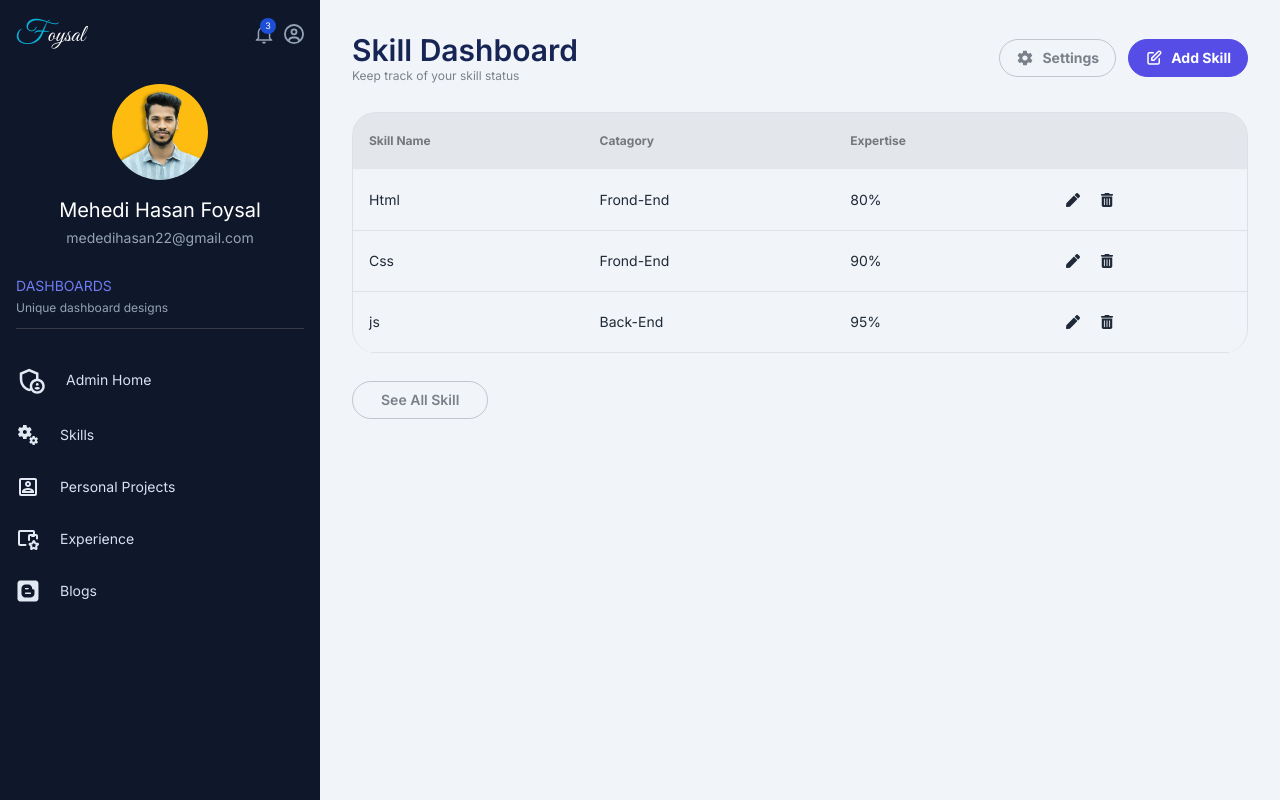
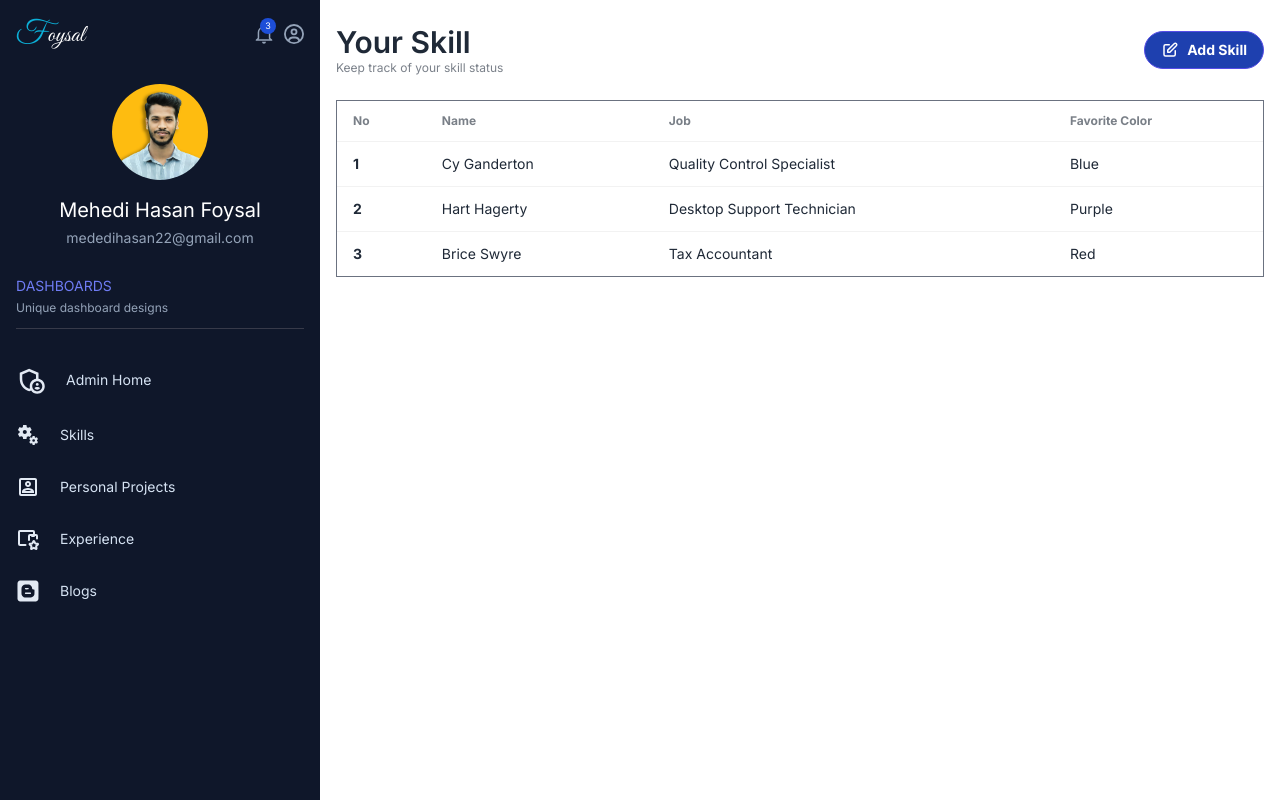
Before and after one commit to mehedihasan8/portfolio-web-site-dashboard, a React (Vite) app: page /skill in a window 1280 px wide. Built offline with nearby package versions, Linux system fonts and the light colour scheme.

Commit message:
add skill page

```diff
--- a/src/pages/project/AddProject.jsx
+++ b/src/pages/project/AddProject.jsx
@@ -4,10 +4,12 @@ import { FaGithub, FaLink } from "react-icons/fa6";
 import { HiSquare3Stack3D } from "react-icons/hi2";
 import { MdTitle } from "react-icons/md";
 import { PiChatCenteredText } from "react-icons/pi";
+import GetAllProject from "./GetAllProject";
 
 const AddProject = () => {
   //   const [loading, serLoading] = useState(false);
   const [technology, setTechnology] = useState([]);
+  const [isVisible, setIsVisible] = useState(true);
 
   const [techInput, setTechInput] = useState("");
 
@@ -25,9 +27,31 @@ const AddProject = () => {
 
   return (
     <div className="px-6 py-8">
-      <h1 className="text-center text-2xl font-semibold pt-4 pb-10">
-        Add Your Project
+      <div className="flex justify-between items-center pb-8">
+        <div className="flex items-center gap-3">
+          <h1
+            onClick={() => setIsVisible(true)}
+            className={`${
+              isVisible ? "underline text-white" : ""
+            } text-xl transition-all cursor-pointer`}
+          >
+            Create Project
           </h1>
+          <h1
+            onClick={() => setIsVisible(false)}
+            className={`${
+              isVisible ? "" : "underline text-white"
+            } text-xl transition-all cursor-pointer`}
+          >
+            See All Project
+          </h1>
+        </div>
+        <h1 className="text-primaryColor underline text-lg hover:text-blue-600 transition-all">
+          Back To Home
+        </h1>
+      </div>
+      {isVisible ? (
+        <div>
           <form>
             <div>
               <div className="flex items-center justify-between gap-5">
@@ -140,6 +164,12 @@ const AddProject = () => {
             </div>
           </form>
         </div>
+      ) : (
+        <>
+          <GetAllProject />
+        </>
+      )}
+    </div>
   );
 };
 
--- /dev/null
+++ b/src/pages/project/GetAllProject.jsx
@@ -0,0 +1,41 @@
+const GetAllProject = () => {
+  return (
+    <div className="overflow-x-auto border border-gray-500">
+      <table className="table">
+        <thead>
+          <tr>
+            <th>No</th>
+            <th>Name</th>
+            <th>Job</th>
+            <th>Favorite Color</th>
+          </tr>
+        </thead>
+        <tbody>
+          {/* row 1 */}
+          <tr className="hover:bg-[#0F172A] transition-all">
+            <th>1</th>
+            <td>Cy Ganderton</td>
+            <td>Quality Control Specialist</td>
+            <td>Blue</td>
+          </tr>
+          {/* row 2 */}
+          <tr className="hover:bg-[#0F172A] transition-all">
+            <th>2</th>
+            <td>Hart Hagerty</td>
+            <td>Desktop Support Technician</td>
+            <td>Purple</td>
+          </tr>
+          {/* row 3 */}
+          <tr className="hover:bg-[#0F172A] transition-all">
+            <th>3</th>
+            <td>Brice Swyre</td>
+            <td>Tax Accountant</td>
+            <td>Red</td>
+          </tr>
+        </tbody>
+      </table>
+    </div>
+  );
+};
+
+export default GetAllProject;
--- a/src/pages/skill/Skill.jsx
+++ b/src/pages/skill/Skill.jsx
@@ -1,93 +1,116 @@
-import { FaPen } from "react-icons/fa"
-import { FaTrashCan } from "react-icons/fa6"
-import { HiOutlinePencilAlt } from "react-icons/hi"
-import { IoMdSettings } from "react-icons/io"
+import { useState } from "react";
+import { GiSkills } from "react-icons/gi";
+import { HiOutlinePencilAlt } from "react-icons/hi";
+import { RxCross2 } from "react-icons/rx";
 
+const Skill = () => {
+  const [skill, setSkill] = useState("");
+  const [photos, setPhotos] = useState([]);
 
-function Skill() {
+  const handleSubmitSkill = () => {
+    console.log("click");
+    console.log({ skill });
+    console.log({ photos });
+  };
   return (
-        <div className="bg-[#F1F5F9] h-full p-8">
+    <div className="py-6 px-4">
       <div className="flex items-center justify-between">
         <div className="">
-                    <p className="text-3xl text-blue-950 font-semibold">Skill Dashboard </p>
-                    <p className="text-xs text-[#7b818a]">Keep track of your skill status </p>
+          <p className="text-3xl font-semibold">Your Skill</p>
+          <p className="text-xs text-[#7b818a]">
+            Keep track of your skill status{" "}
+          </p>
         </div>
 
         <div className="flex items-center gap-3">
-                    <div className="flex items-center gap-2 text-[#7b818a] rounded-full border border-[#7b818a67] py-2 px-4 text-sm transition-all ease-in-out hover:bg-[#7b818a2c] duration-300">
-                        <IoMdSettings className="text-lg" />
-                        <span className="font-bold">Settings</span>
-                    </div>
-                    <div className="flex items-center gap-2 text-white bg-[#564DE6] rounded-full border border-[#564DE6] py-2 px-4 text-sm  transition-all ease-in-out hover:bg-[#2f24c8] duration-300">
+          <div
+            onClick={() => document.getElementById("my_modal_3").showModal()}
+            className="flex items-center gap-2 text-white bg-blue-800 rounded-full border border-[#564DE6] py-2 px-4 text-sm  transition-all ease-in-out duration-300 cursor-pointer"
+          >
             <HiOutlinePencilAlt className="text-lg" />
             <span className="font-bold">Add Skill</span>
           </div>
         </div>
       </div>
-
-            <div className=" my-7">
-                <div className="overflow-x-auto rounded-3xl border border-b-0 border-[#7b818a2a]">
-                    <table className="table ">
-                        {/* head */}
+      <div className="overflow-x-auto border border-gray-500 mt-6">
+        <table className="table">
           <thead>
-                            <tr className="bg-[#7b818a1e] text-[#75777b]">
-
-                                <th className="py-5">Skill Name</th>
-                                <th>Catagory</th>
-                                <th>Expertise</th>
-                                <th></th>
+            <tr>
+              <th>No</th>
+              <th>Name</th>
+              <th>Job</th>
+              <th>Favorite Color</th>
             </tr>
           </thead>
-                        <tbody className="">
+          <tbody>
             {/* row 1 */}
-                            <tr className="border-b border-[#7b818a2a]">
-                                <td className="py-5">Html</td>
-                                <td>Frond-End</td>
-                                <td>80%</td>
-                                <td>
-                                    <div className="flex items-center gap-5">
-                                        <FaPen />
-                                        <FaTrashCan />
-                                    </div>
-                                </td>
+            <tr className="hover:bg-[#0F172A] transition-all">
+              <th>1</th>
+              <td>Cy Ganderton</td>
+              <td>Quality Control Specialist</td>
+              <td>Blue</td>
             </tr>
             {/* row 2 */}
-                            <tr className="border-b border-[#7b818a2a]">
-                                <td className="py-5">Css</td>
-                                <td>Frond-End</td>
-                                <td>90%</td>
-                                <td>
-                                    <div className="flex items-center gap-5">
-                                        <FaPen />
-                                        <FaTrashCan />
-                                    </div>
-                                </td>
+            <tr className="hover:bg-[#0F172A] transition-all">
+              <th>2</th>
+              <td>Hart Hagerty</td>
+              <td>Desktop Support Technician</td>
+              <td>Purple</td>
             </tr>
             {/* row 3 */}
-                            <tr className="border-b border-[#7b818a2a]">
-                                <td className="py-5">js</td>
-                                <td>Back-End</td>
-                                <td>95%</td>
-                                <td>
-                                    <div className="flex items-center gap-5">
-                                        <FaPen />
-                                        <FaTrashCan />
-                                    </div>
-                                </td>
+            <tr className="hover:bg-[#0F172A] transition-all">
+              <th>3</th>
+              <td>Brice Swyre</td>
+              <td>Tax Accountant</td>
+              <td>Red</td>
             </tr>
           </tbody>
         </table>
       </div>
+
+      <dialog id="my_modal_3" className="modal">
+        <div className="modal-box px-5 py-4">
+          <div className="flex items-center justify-between pb-4">
+            <h3 className="font-bold text-xl">Add Skill</h3>
+            <form method="dialog">
+              <button>
+                <RxCross2 className="size-7" />
+              </button>
+            </form>
           </div>
-
-            <div className="w-fit">
-                <div className=" text-[#7b818a] rounded-full border border-[#7b818a67] py-2 px-7 text-sm transition-all ease-in-out hover:bg-[#7b818a2c] duration-300">
-                    <span className="font-semibold">See All Skill</span>
+          <div className="flex items-center justify-between flex-col gap-4">
+            <label className="input input-bordered flex items-center gap-2 w-full">
+              <GiSkills />
+              <input
+                name="yourSkill"
+                type="text"
+                onChange={(e) => setSkill(e.target.value)}
+                className="grow"
+                autoComplete="off"
+                placeholder="Type Your Skill..."
+              />
+            </label>
+            <div className="w-full">
+              <input
+                accept="*/image"
+                type="file"
+                onChange={(e) => setPhotos(Array.from(e.target.files))}
+                className="file-input file-input-bordered w-full"
+              />
+            </div>
+            <button
+              onClick={() => handleSubmitSkill()}
+              className="bg-blue-800 py-3 w-full rounded font-semibold cursor-pointer"
+              type="submit"
+              value="Create Project"
+            >
+              Save Your Skill
+            </button>
           </div>
         </div>
+      </dialog>
+    </div>
+  );
+};
 
-        </div>
-    )
-}
-
-export default Skill
+export default Skill;
```
Lines whose indentation alone changed are shown as unchanged.
